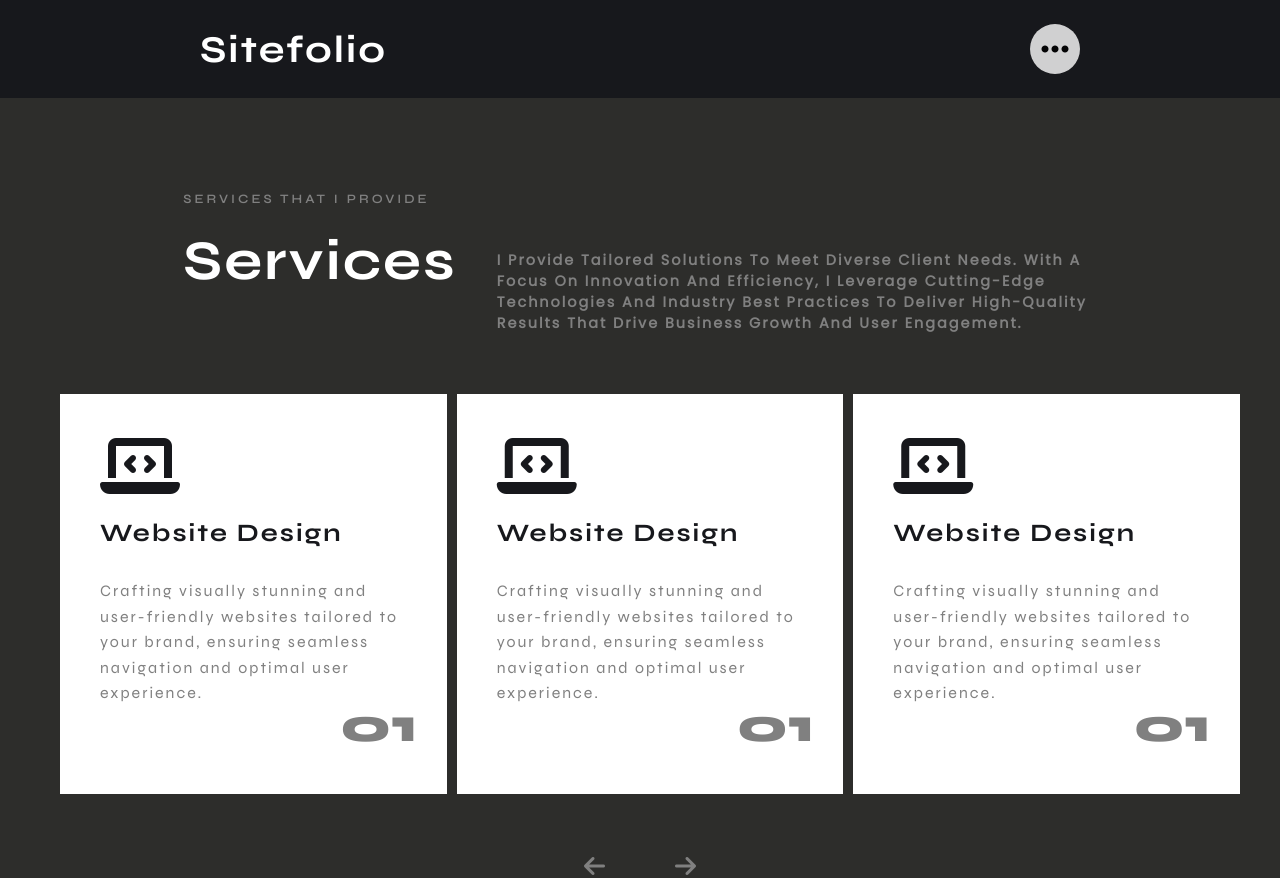
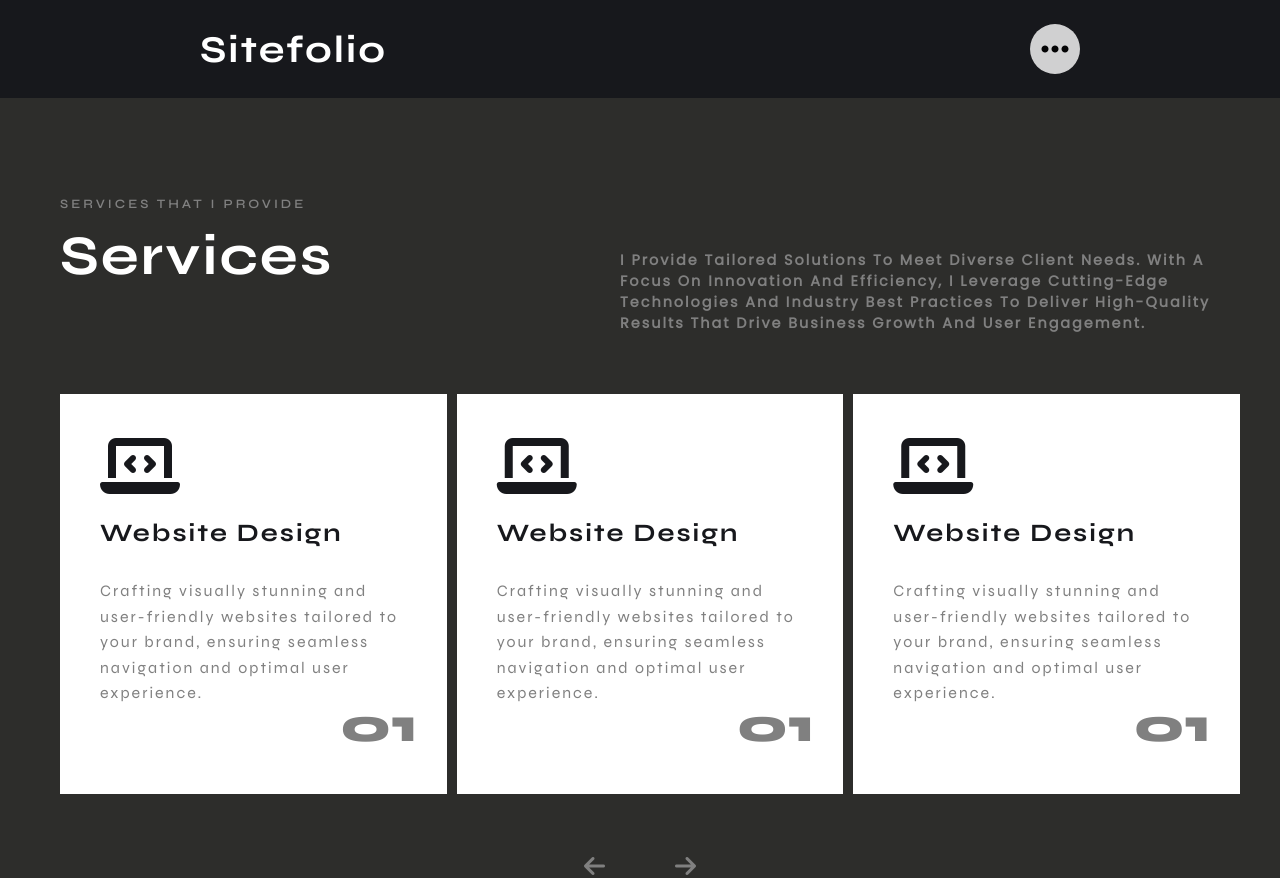
Before and after one commit to Statosco/website, a Django app: page /services/ in a window 1280 px wide. Run offline with Django 4.2, Linux system fonts and the light colour scheme; some libraries are stand-ins or nearby versions; some web fonts are replaced.

Commit message:
top-nav fixed

```diff
--- a/project/static/project/css/services.css
+++ b/project/static/project/css/services.css
@@ -47,6 +47,8 @@
     align-items: center;
     justify-content: space-between;
     /* opacity: 0.8; */
+  animation: fadeIn 0.5s ease-in-out forwards; /* Apply the animation */
+
 }
 .wrapper-section .navigation:active{
     background-color: var(--raisin-black);
@@ -180,10 +182,21 @@
   padding-top: 150px;
   margin-inline: auto;
 }
-.content .top-nav{
+.content .top-nav {
   display: flex;
   align-items: center;
-  gap: 40px;
+  justify-content: space-between;
+  width: 100%;
+  max-width: 1200px; /* Adjust to match the max-width of .services */
+  padding: 0 20px; /* Ensure the same padding as .services */
+  box-sizing: border-box;
+  opacity: 0; /* Initially hidden */
+  animation: fadeIn 1.5s ease-in-out forwards; /* Apply the animation */
+}
+
+.content .top-nav .left,
+.content .top-nav .right {
+  animation: fadeIn 1.5s ease-in-out forwards; /* Apply the animation */
 }
 .content .top-nav .left h3{
   text-transform: uppercase;
@@ -198,7 +211,7 @@
   letter-spacing: 2px;
   font-weight: 700;
   text-transform: capitalize;
-  padding-top: 20px;
+  margin-top: 10px;
 }
 .content .top-nav .right{
   max-width: 600px;
```
